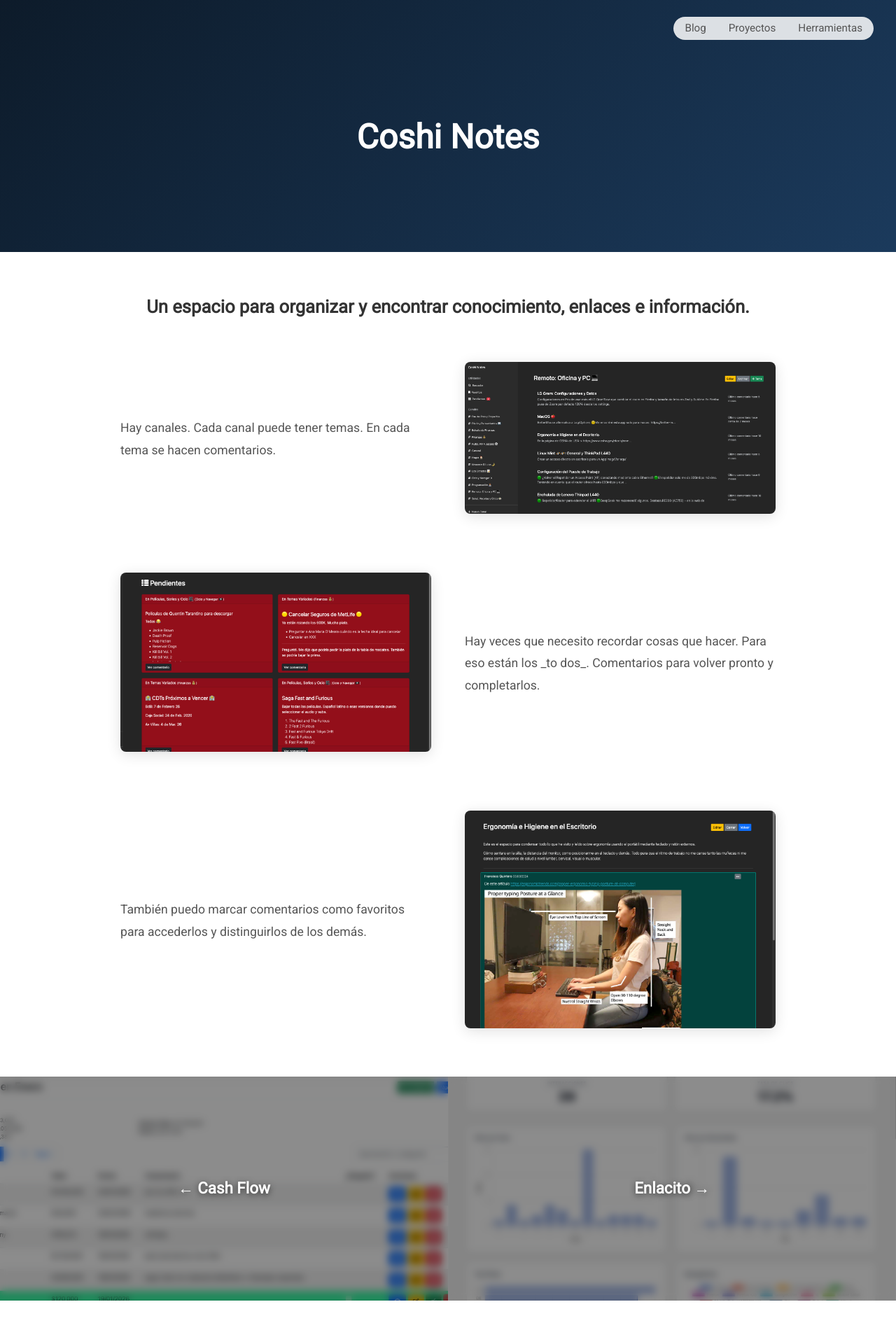
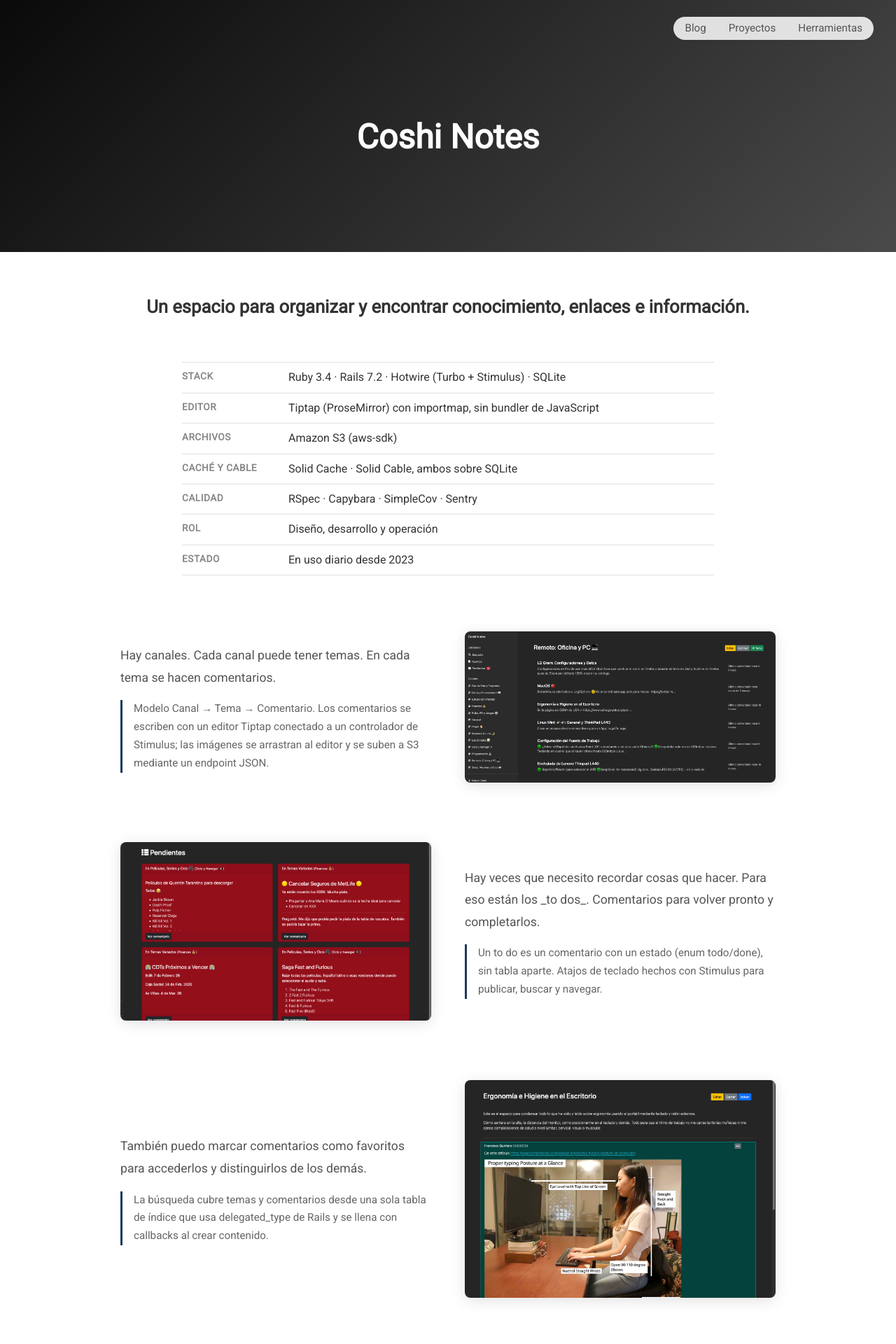
Before and after one commit to cesc1989/franciscoquintero, a Jekyll site: the page built from proyectos/coshi-notes.html, in a window 1280 px wide. Shown: the top 1920 px of the page at 70% size. Built offline with Jekyll 4.4.1, drawn with Linux system fonts in a browser that asks for light colours; nearby versions of some CDN libraries.

Commit message:
Agregar aspectos tecnicos a los proyectos

```diff
--- a/_data/projects.json
+++ b/_data/projects.json
@@ -5,18 +5,29 @@
     "short_description": "Acortador de enlaces sin límites",
     "card_image": "/images/projects/enlacito/001.enlacito.analytics.png",
     "subtitle": "Servicio para acortar enlaces. Empieza con una cuenta gratuita. Pasa al plan Pro si necesitas más de 25 enlaces.",
+    "tech_sheet": [
+      { "label": "Stack", "value": "Ruby 3.4 · Rails 7.2 · Hotwire (Turbo + Stimulus) · SQLite" },
+      { "label": "Jobs", "value": "Solid Queue con tareas recurrentes · Mission Control" },
+      { "label": "Integraciones", "value": "Bold (pagos) · Resend (correo) · Geocoder · Sentry" },
+      { "label": "Calidad", "value": "RSpec · Capybara · Rack::Attack" },
+      { "label": "Rol", "value": "Diseño, desarrollo y operación" },
+      { "label": "Estado", "value": "En producción desde 2025" }
+    ],
     "sections": [
       {
         "image": "/images/projects/enlacito/001.enlacito.analytics.png",
-        "text": "Análitica de cada enlace. Ver los clics, países donde se abre el enlace y más."
+        "text": "Analítica de cada enlace. Ver los clics, países donde se abre el enlace y más.",
+        "tech_note": "Cada clic se procesa en un job de Solid Queue para que la redirección no espere. Se guarda navegador, sistema operativo y país; la IP se almacena como hash SHA-256. Un detector de bots separa los clics humanos de los crawlers."
       },
       {
         "image": "/images/projects/enlacito/002.enlacito.link.png",
-        "text": "Persona el título e imagen de Open Graph para que se vea mejor en redes sociales."
+        "text": "Personaliza el título e imagen de Open Graph para que se vea mejor en redes sociales.",
+        "tech_note": "Al crear el enlace se lee la URL destino con HTTParty y Nokogiri para sugerir título e imagen. Cuando WhatsApp, Slack o Bluesky piden el enlace, reciben una página con esas etiquetas en vez de la redirección."
       },
       {
         "image": "/images/projects/enlacito/003.enlacito.landing.png",
-        "text": "Solo dos opciones: Gratis hasta 25 enlaces. Pro para enlaces ilimitados. Todas las características en ambos planes."
+        "text": "Solo dos opciones: Gratis hasta 25 enlaces. Pro para enlaces ilimitados. Todas las características en ambos planes.",
+        "tech_note": "Los pagos se cobran con links de pago de Bold. Dos jobs diarios envían recordatorios de renovación y vencen las cuentas Pro. Las cuentas se agrupan en organizaciones con membresías y roles."
       }
     ]
   },
@@ -26,22 +37,35 @@
     "short_description": "Registro personal de gastos e ingresos",
     "card_image": "/images/projects/cash-flow/001.inicio.png",
     "subtitle": "Un sistema personal para llevar el control de mis finanzas y gastos.",
+    "tech_sheet": [
+      { "label": "Stack", "value": "Ruby 3.4 · Rails 7.2 · Hotwire (Turbo + Stimulus) · SQLite" },
+      { "label": "Vistas", "value": "ViewComponent · Chartkick · Bootstrap" },
+      { "label": "Jobs", "value": "Solid Queue con tareas recurrentes · Mission Control" },
+      { "label": "Caché y cable", "value": "Solid Cache · Solid Cable, ambos sobre SQLite" },
+      { "label": "Calidad", "value": "RSpec · Capybara · SimpleCov · Rack::Attack · Sentry" },
+      { "label": "Rol", "value": "Diseño, desarrollo y operación" },
+      { "label": "Estado", "value": "En uso diario desde 2023" }
+    ],
     "sections": [
       {
         "image": "/images/projects/cash-flow/001.inicio.png",
-        "text": "Puedo ingresar gastos manuales. A inicios de mes, se generan los gastos fijos."
+        "text": "Puedo ingresar gastos manuales. A inicios de mes, se generan los gastos fijos.",
+        "tech_note": "Un job recurrente de Solid Queue corre el día 1 de cada mes y crea los gastos fijos; los que caen el 30 o 31 se ajustan al último día del mes. Los montos se guardan como enteros para evitar errores de redondeo."
       },
       {
         "image": "/images/projects/cash-flow/002.analisis.png",
-        "text": "La sección de análitica me permite saber cómo van mis gastos en las diferentes categorías según fechas o tipo de gasto."
+        "text": "La sección de analítica me permite saber cómo van mis gastos en las diferentes categorías según fechas o tipo de gasto.",
+        "tech_note": "Categorías jerárquicas (padre e hijas) y consultas por rango de fechas, graficadas con Chartkick. También hay una API JSON versionada con el gasto semanal por categoría."
       },
       {
         "image": "/images/projects/cash-flow/003.chores.png",
-        "text": "Hay un apartado para labores del hogar o tareas más personales. En vez de hacer un nuevo software, lo agregué aquí. Así tengo todo a la mano."
+        "text": "Hay un apartado para labores del hogar o tareas más personales. En vez de hacer un nuevo software, lo agregué aquí. Así tengo todo a la mano.",
+        "tech_note": "Un job diario revisa las tareas próximas o pendientes y me envía un resumen por correo con Action Mailer y Resend."
       },
       {
         "image": "/images/projects/cash-flow/003.shopping.png",
-        "text": "Y también tengo la lista de mercado muy cerca. Chao Google Keep."
+        "text": "Y también tengo la lista de mercado muy cerca. Chao Google Keep.",
+        "tech_note": "Agregar y marcar productos usa Turbo Streams, así la lista se actualiza sin recargar la página."
       }
     ]
   },
@@ -51,18 +75,30 @@
     "short_description": "Base de conocimiento personal",
     "card_image": "/images/projects/coshi-notes/001.inicio.png",
     "subtitle": "Un espacio para organizar y encontrar conocimiento, enlaces e información.",
+    "tech_sheet": [
+      { "label": "Stack", "value": "Ruby 3.4 · Rails 7.2 · Hotwire (Turbo + Stimulus) · SQLite" },
+      { "label": "Editor", "value": "Tiptap (ProseMirror) con importmap, sin bundler de JavaScript" },
+      { "label": "Archivos", "value": "Amazon S3 (aws-sdk)" },
+      { "label": "Caché y cable", "value": "Solid Cache · Solid Cable, ambos sobre SQLite" },
+      { "label": "Calidad", "value": "RSpec · Capybara · SimpleCov · Sentry" },
+      { "label": "Rol", "value": "Diseño, desarrollo y operación" },
+      { "label": "Estado", "value": "En uso diario desde 2023" }
+    ],
     "sections": [
       {
         "image": "/images/projects/coshi-notes/001.inicio.png",
-        "text": "Hay canales. Cada canal puede tener temas. En cada tema se hacen comentarios."
+        "text": "Hay canales. Cada canal puede tener temas. En cada tema se hacen comentarios.",
+        "tech_note": "Modelo Canal → Tema → Comentario. Los comentarios se escriben con un editor Tiptap conectado a un controlador de Stimulus; las imágenes se arrastran al editor y se suben a S3 mediante un endpoint JSON."
       },
       {
         "image": "/images/projects/coshi-notes/002.todos.png",
-        "text": "Hay veces que necesito recordar cosas que hacer. Para eso están los _to dos_. Comentarios para volver pronto y completarlos."
+        "text": "Hay veces que necesito recordar cosas que hacer. Para eso están los _to dos_. Comentarios para volver pronto y completarlos.",
+        "tech_note": "Un to do es un comentario con un estado (enum todo/done), sin tabla aparte. Atajos de teclado hechos con Stimulus para publicar, buscar y navegar."
       },
       {
         "image": "/images/projects/coshi-notes/003.favorite.png",
-        "text": "También puedo marcar comentarios como favoritos para accederlos y distinguirlos de los demás."
+        "text": "También puedo marcar comentarios como favoritos para accederlos y distinguirlos de los demás.",
+        "tech_note": "La búsqueda cubre temas y comentarios desde una sola tabla de índice que usa delegated_type de Rails y se llena con callbacks al crear contenido."
       }
     ]
   }
--- a/_layouts/project_detail.html
+++ b/_layouts/project_detail.html
@@ -40,18 +40,32 @@
         {% endfor %}
       </nav>
 
-      <header class="project-hero">
+      <header class="project-hero project-hero--{{ project.slug }}">
         <h1 class="project-hero__title">{{ project.name }}</h1>
       </header>
 
       <section class="project-body">
         <h2 class="project-body__subtitle">{{ project.subtitle }}</h2>
 
+        {% if project.tech_sheet %}
+          <dl class="tech-sheet">
+            {% for row in project.tech_sheet %}
+              <div class="tech-sheet__row">
+                <dt>{{ row.label }}</dt>
+                <dd>{{ row.value }}</dd>
+              </div>
+            {% endfor %}
+          </dl>
+        {% endif %}
+
         <div class="project-body__sections">
           {% for section in project.sections %}
             <div class="project-section {% if forloop.index0 == 0 or forloop.index0 == 2 %}project-section--image-right{% else %}project-section--image-left{% endif %}">
               <div class="project-section__text">
                 <p>{{ section.text }}</p>
+                {% if section.tech_note %}
+                  <p class="project-section__tech-note">{{ section.tech_note }}</p>
+                {% endif %}
               </div>
               <div class="project-section__image">
                 <img src="{{ section.image }}" alt="{{ project.name }} - imagen {{ forloop.index }}">
--- a/_sass/_projects.scss
+++ b/_sass/_projects.scss
@@ -60,12 +60,30 @@
 // ── Project Detail ──────────────────────────────────────────
 
 .project-hero {
+  --hero-from: #0d1b2a;
+  --hero-to: #1b3a5c;
+
   display: flex;
   align-items: center;
   justify-content: center;
   min-height: 40vh;
-  background: linear-gradient(135deg, #0d1b2a 0%, #1b3a5c 100%);
+  background: linear-gradient(135deg, var(--hero-from) 0%, var(--hero-to) 100%);
   padding: 6rem 2rem 4rem;
+
+  &--enlacito {
+    --hero-from: #062f57;
+    --hero-to: #0d5ba8;
+  }
+
+  &--cash-flow {
+    --hero-from: #2e1065;
+    --hero-to: #7c3aed;
+  }
+
+  &--coshi-notes {
+    --hero-from: #0a0a0a;
+    --hero-to: #4a4a4a;
+  }
 
   &__title {
     color: #fff;
@@ -95,6 +113,37 @@
   }
 }
 
+.tech-sheet {
+  --tech-sheet-border: hsl(0, 0%, 88%);
+  --tech-sheet-label: #888;
+  --tech-sheet-text: #333;
+
+  max-width: 760px;
+  margin: 0 auto 5rem;
+  border-top: 1px solid var(--tech-sheet-border);
+
+  &__row {
+    display: flex;
+    gap: 1.5rem;
+    padding: 0.75rem 0;
+    border-bottom: 1px solid var(--tech-sheet-border);
+  }
+
+  dt {
+    flex: 0 0 8rem;
+    font-size: 0.85rem;
+    font-weight: 600;
+    text-transform: uppercase;
+    letter-spacing: 0.04em;
+    color: var(--tech-sheet-label);
+  }
+
+  dd {
+    margin: 0;
+    color: var(--tech-sheet-text);
+  }
+}
+
 .project-section {
   display: flex;
   align-items: center;
@@ -116,6 +165,15 @@
       line-height: 1.8;
       color: #555;
     }
+  }
+
+  &__text &__tech-note {
+    margin-top: 1rem;
+    padding-left: 1rem;
+    border-left: 3px solid #1b3a5c;
+    font-size: 0.95rem;
+    line-height: 1.7;
+    color: #666;
   }
 
   &__image {
@@ -215,6 +273,19 @@
     }
   }
 
+  .tech-sheet {
+    margin-bottom: 3rem;
+
+    &__row {
+      flex-direction: column;
+      gap: 0.25rem;
+    }
+
+    dt {
+      flex-basis: auto;
+    }
+  }
+
   .project-section {
     flex-direction: column !important;
     gap: 1.5rem;
```
